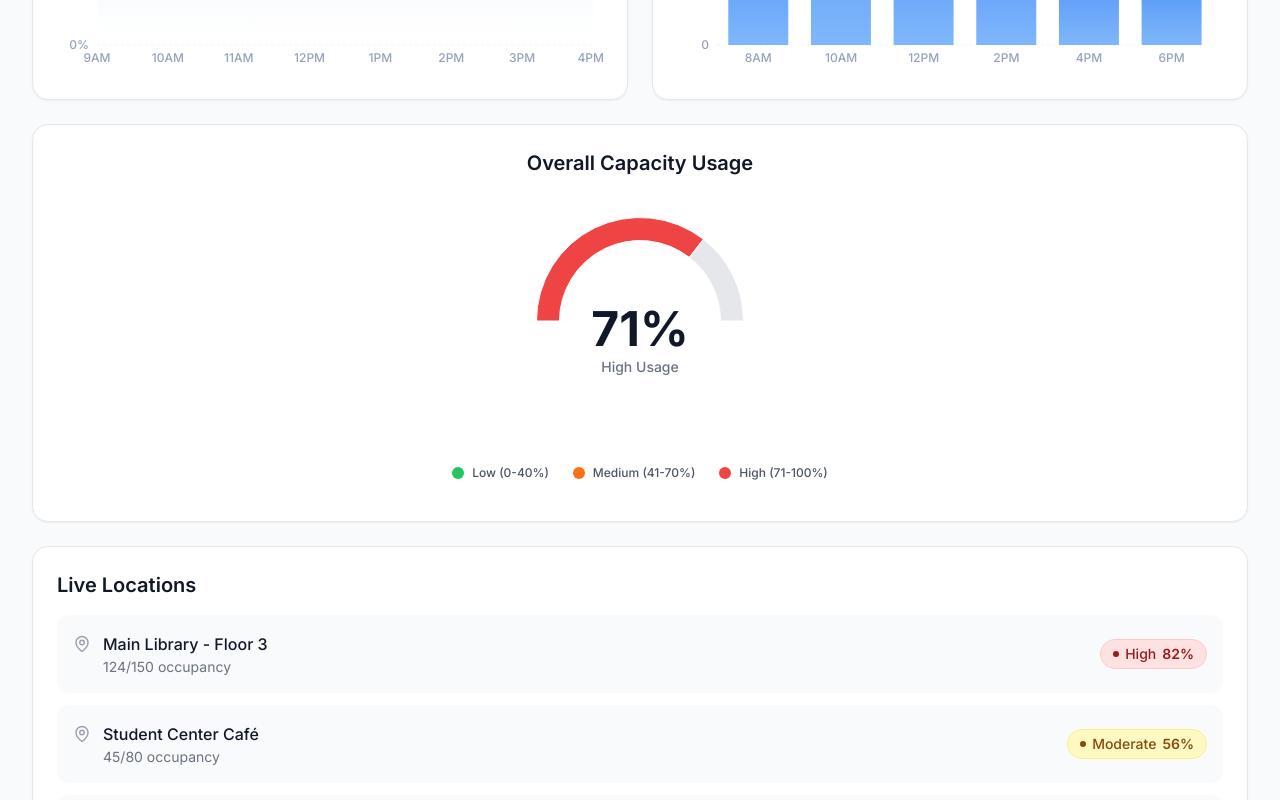
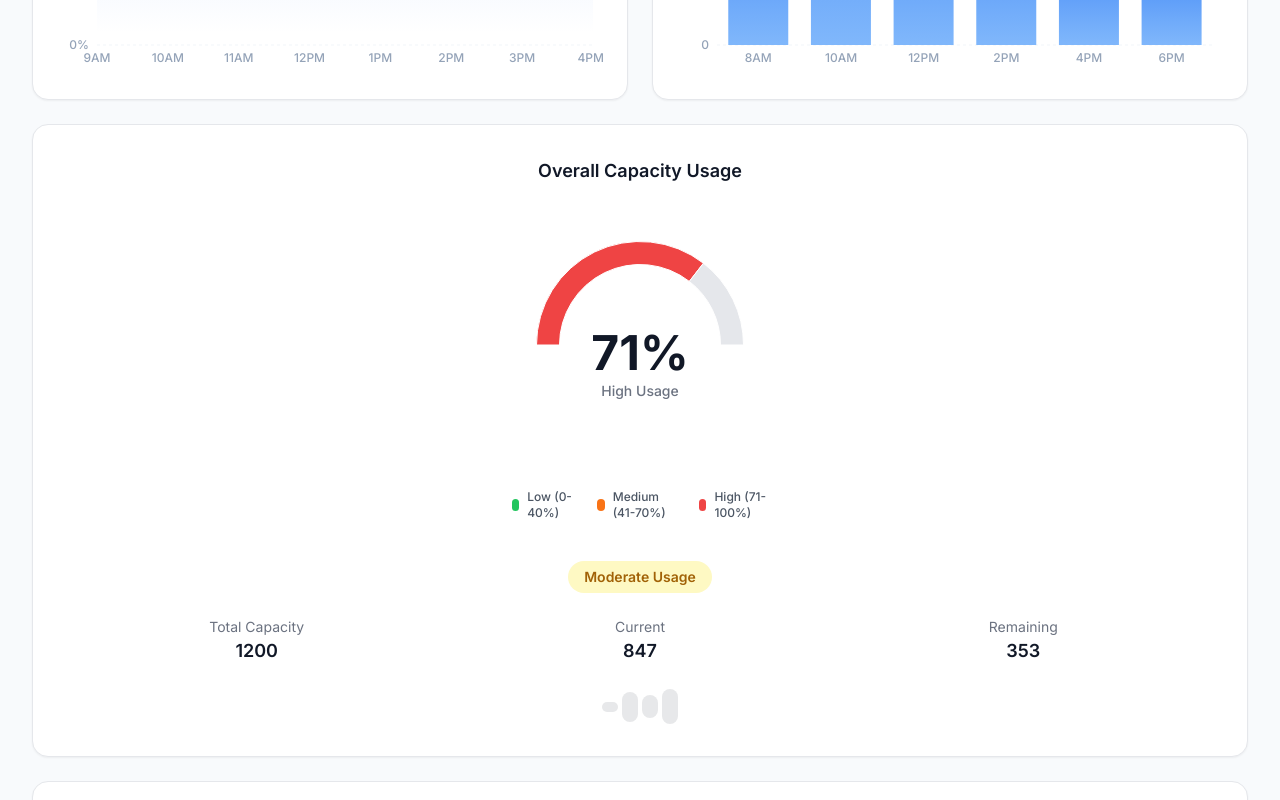
Before and after one commit to amalick8/OVERWATCH-Project, a React (Vite) app in the folder overwatch-frontend/: page /demo in a window 1280 px wide. Shown: the part 1120-1920 px from the top of the page. Built offline with nearby package versions, Linux system fonts and the light colour scheme.

Commit message:
changes to the capacity gauge in demo preview

```diff
--- a/overwatch-frontend/src/components/demo/DemoPreview.jsx
+++ b/overwatch-frontend/src/components/demo/DemoPreview.jsx
@@ -69,15 +69,72 @@ const DemoPreview = ({ demoData }) => {
                 </Card>
             </div>
 
-            {/* Capacity Gauge - Full Width */}
-            <Card className="transition-all duration-500 hover:shadow-lg">
-                <h3 className="mb-2 text-center">Overall Capacity Usage</h3>
-                <CapacityGauge
-                    percentage={Math.round(
-                        (stats.totalOccupancy / (stats.totalLocations * 100)) * 100
-                    )}
-                />
+            {/* Capacity Gauge */}
+            <Card className="p-8">
+                <h3 className="mb-6 text-center text-gray-900 font-semibold text-lg">
+                    Overall Capacity Usage
+                </h3>
+
+                {/* Gauge Center */}
+                <div className="flex justify-center mb-6">
+                    <div className="w-64">
+                        <CapacityGauge
+                            percentage={Math.round((stats.totalOccupancy / (stats.totalLocations * 100)) * 100)}
+                        />
+                    </div>
+                </div>
+
+                {/* Status Tag */}
+                <div className="flex justify-center mb-6">
+                    <span className={`
+                        px-4 py-1.5 rounded-full text-sm font-semibold
+                        ${stats.avgBusyness < 40 ? "bg-green-100 text-green-700" : ""}
+                        ${stats.avgBusyness >= 40 && stats.avgBusyness < 70 ? "bg-yellow-100 text-yellow-700" : ""}
+                        ${stats.avgBusyness >= 70 ? "bg-red-100 text-red-700" : ""}
+                    `}>
+                        {stats.avgBusyness < 40 && "Low Usage"}
+                        {stats.avgBusyness >= 40 && stats.avgBusyness < 70 && "Moderate Usage"}
+                        {stats.avgBusyness >= 70 && "High Usage"}
+                    </span>
+                </div>
+
+                {/* Usage Breakdown */}
+                <div className="grid grid-cols-3 text-center mb-6">
+                    <div>
+                        <p className="text-sm text-gray-500">Total Capacity</p>
+                        <p className="text-lg font-semibold text-gray-900">
+                            {stats.totalLocations * 100}
+                        </p>
+                    </div>
+
+                    <div>
+                        <p className="text-sm text-gray-500">Current</p>
+                        <p className="text-lg font-semibold text-gray-900">
+                            {stats.totalOccupancy}
+                        </p>
+                    </div>
+
+                    <div>
+                        <p className="text-sm text-gray-500">Remaining</p>
+                        <p className="text-lg font-semibold text-gray-900">
+                            {(stats.totalLocations * 100) - stats.totalOccupancy}
+                        </p>
+                    </div>
+                </div>
+
+                {/* Mini Trend Line */}
+                <div className="flex items-center justify-center gap-1 opacity-50">
+                    {[20, 60, 45, 70].map((v, i) => (
+                        <div
+                            key={i}
+                            className="w-4 rounded-full bg-primary/20"
+                            style={{ height: `${v / 2}px` }}
+                        />
+                    ))}
+                </div>
             </Card>
+
+
 
             {/* Locations List */}
             <Card className="transition-all duration-500 hover:shadow-lg">
```
